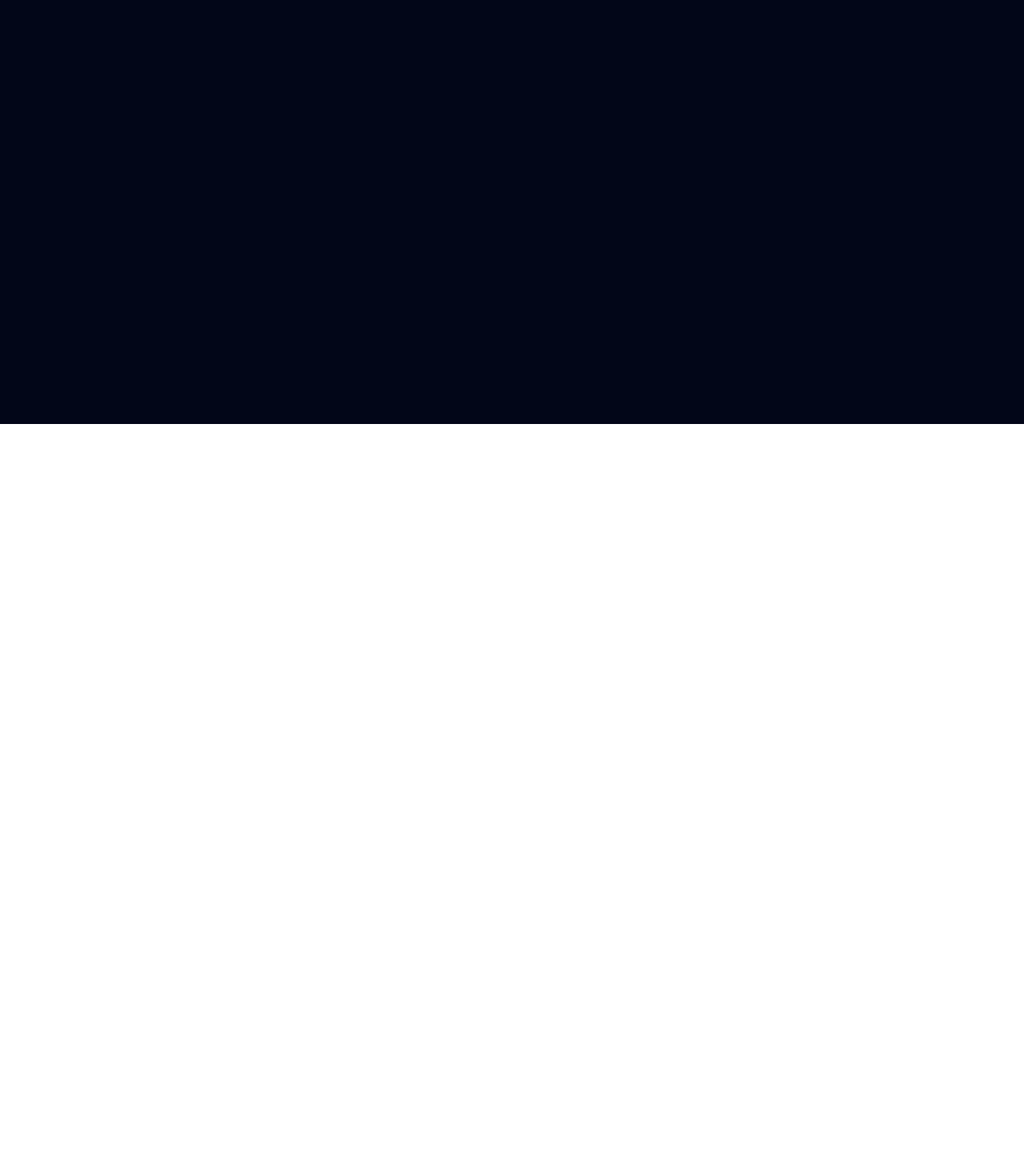
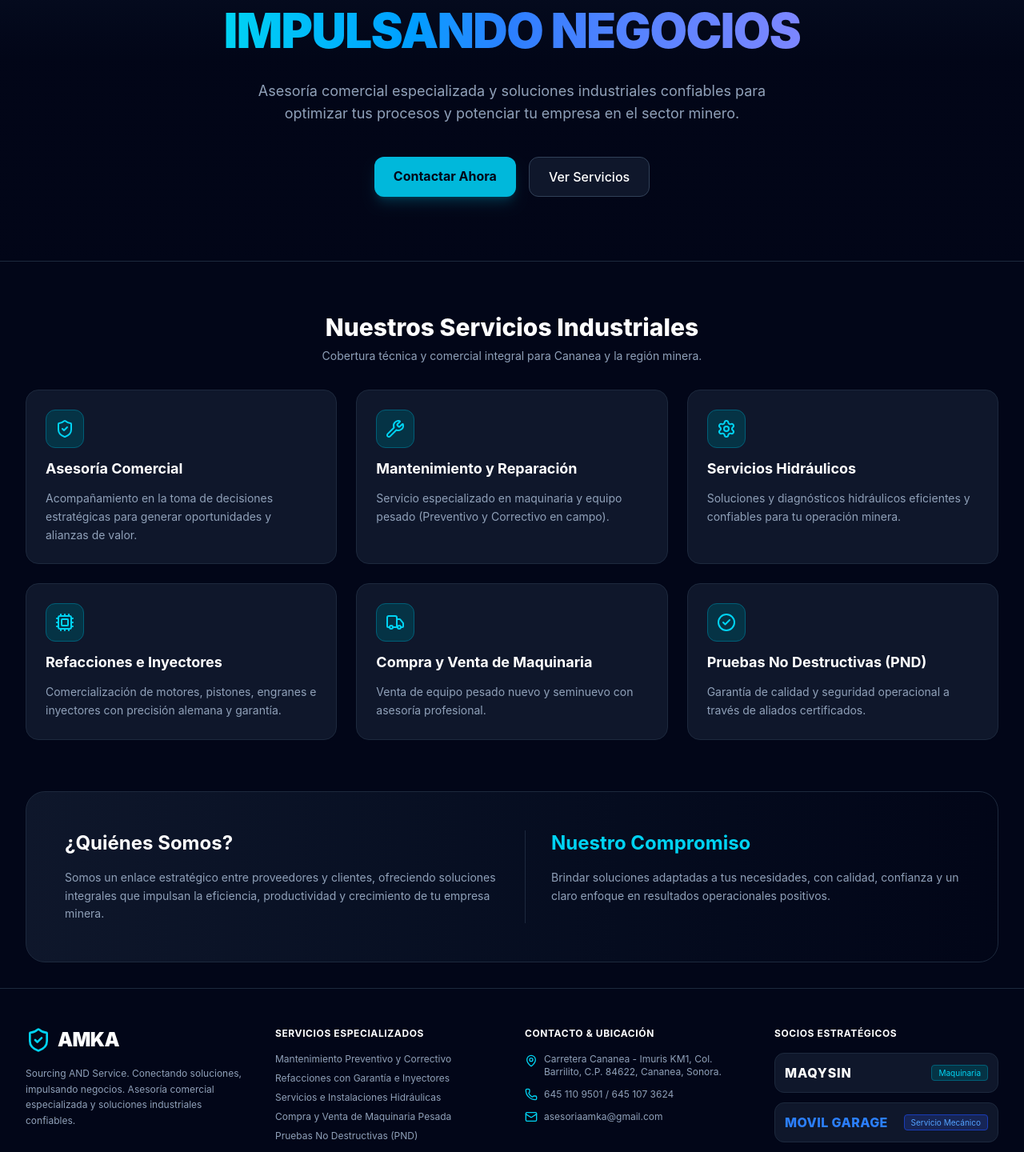
Before and after one commit to CarlosRodriguez-AMKA/amka-web, a React (Vite) app: page / in a window 1280 px wide. Shown: the part 270-1710 px from the top of the page at 80% size. Before the commit the page ends 800 px from the top, so only its background shows below. Built offline with nearby package versions, Linux system fonts and the light colour scheme.

Commit message:
feat: integrar brandning de AMKA, servicios reales, marcas socias en footer y lectura completa de noticias

```diff
--- a/src/App.tsx
+++ b/src/App.tsx
@@ -1,5 +1,6 @@
 import { BrowserRouter as Router, Routes, Route } from 'react-router-dom';
 import Navbar from './components/Navbar';
+import Footer from './components/Footer';
 import Home from './pages/Home';
 import Noticias from './pages/Noticias';
 
@@ -14,6 +15,7 @@ export default function App() {
             <Route path="/noticias" element={<Noticias />} />
           </Routes>
         </main>
+        <Footer />
       </div>
     </Router>
   );
--- a/src/components/Footer.tsx
+++ b/src/components/Footer.tsx
@@ -0,0 +1,74 @@
+import { MapPin, Phone, Mail, ShieldCheck } from 'lucide-react';
+
+export default function Footer() {
+  return (
+    <footer className="bg-slate-950 border-t border-slate-800 text-slate-400 text-sm">
+      <div className="max-w-7xl mx-auto px-4 sm:px-6 lg:px-8 py-12">
+        <div className="grid grid-cols-1 md:grid-cols-4 gap-8 mb-12">
+
+          {/* Identidad AMKA */}
+          <div className="space-y-4">
+            <div className="flex items-center gap-2">
+              <ShieldCheck className="text-cyan-400" size={32} />
+              <span className="text-2xl font-black text-white tracking-tight">AMKA</span>
+            </div>
+            <p className="text-xs text-slate-400 leading-relaxed">
+              Sourcing AND Service. Conectando soluciones, impulsando negocios. Asesoría comercial especializada y soluciones industriales confiables.
+            </p>
+          </div>
+
+          {/* Servicios Rápidos */}
+          <div>
+            <h4 className="text-white font-bold mb-4 uppercase text-xs tracking-wider">Servicios Especializados</h4>
+            <ul className="space-y-2 text-xs">
+              <li>Mantenimiento Preventivo y Correctivo</li>
+              <li>Refacciones con Garantía e Inyectores</li>
+              <li>Servicios e Instalaciones Hidráulicas</li>
+              <li>Compra y Venta de Maquinaria Pesada</li>
+              <li>Pruebas No Destructivas (PND)</li>
+            </ul>
+          </div>
+
+          {/* Contacto Cananea */}
+          <div>
+            <h4 className="text-white font-bold mb-4 uppercase text-xs tracking-wider">Contacto & Ubicación</h4>
+            <ul className="space-y-3 text-xs">
+              <li className="flex items-start gap-2">
+                <MapPin size={16} className="text-cyan-400 shrink-0 mt-0.5" />
+                <span>Carretera Cananea - Imuris KM1, Col. Barrilito, C.P. 84622, Cananea, Sonora.</span>
+              </li>
+              <li className="flex items-center gap-2">
+                <Phone size={16} className="text-cyan-400 shrink-0" />
+                <span>645 110 9501 / 645 107 3624</span>
+              </li>
+              <li className="flex items-center gap-2">
+                <Mail size={16} className="text-cyan-400 shrink-0" />
+                <span>asesoriaamka@gmail.com</span>
+              </li>
+            </ul>
+          </div>
+
+          {/* Empresas Aliadas / Socios */}
+          <div>
+            <h4 className="text-white font-bold mb-4 uppercase text-xs tracking-wider">Socios Estratégicos</h4>
+            <div className="flex flex-col gap-3">
+              <div className="bg-slate-900 border border-slate-800 p-3 rounded-xl flex items-center justify-between">
+                <span className="font-extrabold text-white text-base tracking-wider">MAQYSIN</span>
+                <span className="text-[10px] bg-cyan-950 text-cyan-400 px-2 py-0.5 rounded border border-cyan-800">Maquinaria</span>
+              </div>
+              <div className="bg-slate-900 border border-slate-800 p-3 rounded-xl flex items-center justify-between">
+                <span className="font-extrabold text-blue-500 text-base tracking-wide">MOVIL GARAGE</span>
+                <span className="text-[10px] bg-blue-950 text-blue-400 px-2 py-0.5 rounded border border-blue-800">Servicio Mecánico</span>
+              </div>
+            </div>
+          </div>
+
+        </div>
+
+        <div className="border-t border-slate-900 pt-6 text-center text-xs text-slate-500">
+          © {new Date().getFullYear()} AMKA Sourcing AND Service. Todos los derechos reservados. Cananea, Sonora.
+        </div>
+      </div>
+    </footer>
+  );
+}
--- a/src/pages/Home.tsx
+++ b/src/pages/Home.tsx
@@ -1,8 +1,83 @@
+import { ShieldCheck, Wrench, Settings, Cpu, Truck, CheckCircle2, Phone, Mail, MapPin } from 'lucide-react';
+
 export default function Home() {
+  const servicios = [
+    { title: 'Asesoría Comercial', desc: 'Acompañamiento en la toma de decisiones estratégicas para generar oportunidades y alianzas de valor.', icon: ShieldCheck },
+    { title: 'Mantenimiento y Reparación', desc: 'Servicio especializado en maquinaria y equipo pesado (Preventivo y Correctivo en campo).', icon: Wrench },
+    { title: 'Servicios Hidráulicos', desc: 'Soluciones y diagnósticos hidráulicos eficientes y confiables para tu operación minera.', icon: Settings },
+    { title: 'Refacciones e Inyectores', desc: 'Comercialización de motores, pistones, engranes e inyectores con precisión alemana y garantía.', icon: Cpu },
+    { title: 'Compra y Venta de Maquinaria', desc: 'Venta de equipo pesado nuevo y seminuevo con asesoría profesional.', icon: Truck },
+    { title: 'Pruebas No Destructivas (PND)', desc: 'Garantía de calidad y seguridad operacional a través de aliados certificados.', icon: CheckCircle2 },
+  ];
+
   return (
-    <div className="max-w-7xl mx-auto px-6 py-12">
-      <h1 className="text-4xl font-extrabold text-white">Página Oficial de AMKA</h1>
-      <p className="mt-4 text-slate-400">Servicios de sistemas, tecnologías de la información y estrategia comercial.</p>
+    <div className="space-y-16 py-8">
+      {/* Hero Section */}
+      <section className="relative overflow-hidden bg-gradient-to-b from-slate-900 via-slate-950 to-slate-950 pt-12 pb-20 border-b border-slate-800">
+        <div className="max-w-7xl mx-auto px-4 sm:px-6 lg:px-8 text-center space-y-6">
+          <div className="inline-flex items-center gap-2 px-3 py-1 rounded-full bg-cyan-950 border border-cyan-800 text-cyan-400 text-xs font-semibold uppercase tracking-wider">
+            AMKA Sourcing AND Service
+          </div>
+          <h1 className="text-4xl sm:text-6xl font-black text-white tracking-tight leading-tight">
+            CONECTANDO SOLUCIONES, <br />
+            <span className="text-transparent bg-clip-text bg-gradient-to-r from-cyan-400 via-blue-500 to-indigo-400">
+              IMPULSANDO NEGOCIOS
+            </span>
+          </h1>
+          <p className="max-w-2xl mx-auto text-slate-400 text-base sm:text-lg">
+            Asesoría comercial especializada y soluciones industriales confiables para optimizar tus procesos y potenciar tu empresa en el sector minero.
+          </p>
+          <div className="flex flex-wrap justify-center gap-4 pt-4">
+            <a href="tel:6451109501" className="px-6 py-3 bg-cyan-500 hover:bg-cyan-400 text-slate-950 font-bold rounded-xl transition-all shadow-lg shadow-cyan-500/20">
+              Contactar Ahora
+            </a>
+            <a href="#servicios" className="px-6 py-3 bg-slate-900 border border-slate-700 hover:border-slate-500 text-white font-medium rounded-xl transition-all">
+              Ver Servicios
+            </a>
+          </div>
+        </div>
+      </section>
+
+      {/* Servicios Section */}
+      <section id="servicios" className="max-w-7xl mx-auto px-4 sm:px-6 lg:px-8 space-y-8">
+        <div className="text-center space-y-2">
+          <h2 className="text-3xl font-extrabold text-white">Nuestros Servicios Industriales</h2>
+          <p className="text-slate-400 text-sm">Cobertura técnica y comercial integral para Cananea y la región minera.</p>
+        </div>
+
+        <div className="grid grid-cols-1 md:grid-cols-2 lg:grid-cols-3 gap-6">
+          {servicios.map((s, idx) => {
+            const Icon = s.icon;
+            return (
+              <div key={idx} className="bg-slate-900 border border-slate-800 hover:border-cyan-500/50 p-6 rounded-2xl transition-all space-y-3">
+                <div className="w-12 h-12 bg-cyan-950 border border-cyan-800 rounded-xl flex items-center justify-center text-cyan-400">
+                  <Icon size={24} />
+                </div>
+                <h3 className="text-lg font-bold text-white">{s.title}</h3>
+                <p className="text-slate-400 text-sm leading-relaxed">{s.desc}</p>
+              </div>
+            );
+          })}
+        </div>
+      </section>
+
+      {/* ¿Quiénes Somos & Compromiso? */}
+      <section className="max-w-7xl mx-auto px-4 sm:px-6 lg:px-8">
+        <div className="bg-gradient-to-r from-slate-900 to-slate-950 border border-slate-800 rounded-3xl p-8 sm:p-12 grid md:grid-cols-2 gap-8">
+          <div className="space-y-4">
+            <h3 className="text-2xl font-bold text-white">¿Quiénes Somos?</h3>
+            <p className="text-slate-400 text-sm leading-relaxed">
+              Somos un enlace estratégico entre proveedores y clientes, ofreciendo soluciones integrales que impulsan la eficiencia, productividad y crecimiento de tu empresa minera.
+            </p>
+          </div>
+          <div className="space-y-4 border-t md:border-t-0 md:border-l border-slate-800 pt-6 md:pt-0 md:pl-8">
+            <h3 className="text-2xl font-bold text-cyan-400">Nuestro Compromiso</h3>
+            <p className="text-slate-400 text-sm leading-relaxed">
+              Brindar soluciones adaptadas a tus necesidades, con calidad, confianza y un claro enfoque en resultados operacionales positivos.
+            </p>
+          </div>
+        </div>
+      </section>
     </div>
   );
 }
```
